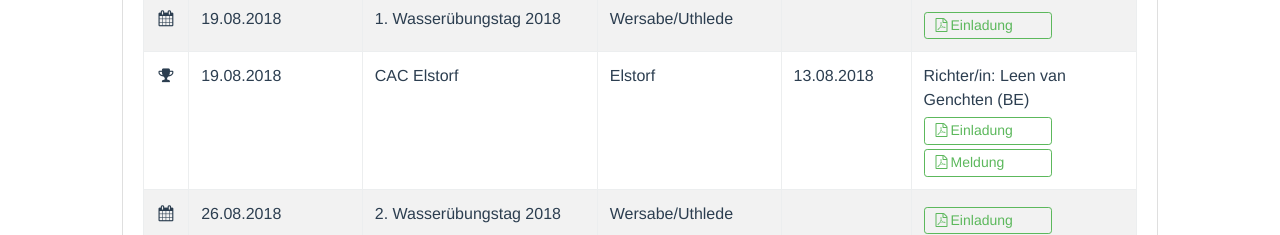
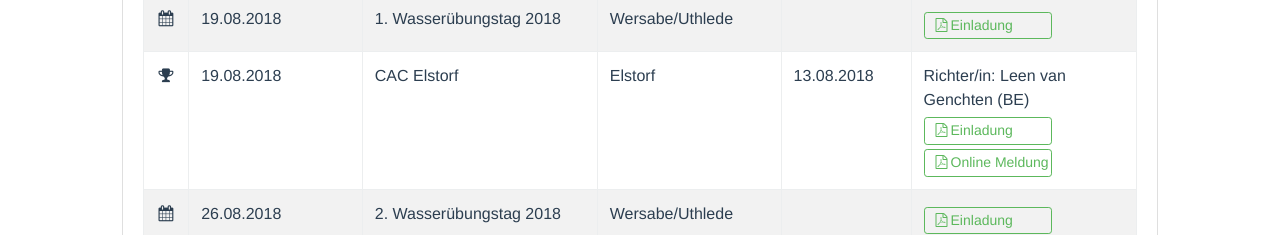
Before and after one commit to OMarohn/pus, a Vue app: page /#/aktiv/termine in a window 1280 px wide. Shown: the part 1090-1325 px from the top of the page. Built offline with nearby package versions, Linux system fonts and the light colour scheme; no server answers.

Commit message:
online button

```diff
--- a/src/components/AktivTermin.vue
+++ b/src/components/AktivTermin.vue
@@ -68,6 +68,12 @@
                       <i class="fa fa-file-pdf-o fa-fw"></i><span>Protokoll</span>
                     </a>
                   </div>
+                  <div v-if="theDate.hasOwnProperty('online')">
+                    <a data-toggle="tooltip" data-placement="top" title="Protokoll" :href="theDate.online" target="online"
+                       class="btn btn-outline-success btn-sm">
+                      <i class="fa fa-file-pdf-o fa-fw"></i><span>Online Meldung</span>
+                    </a>
+                  </div>
                   <div v-if="theDate.hasOwnProperty('meldung')">
                     <a data-toggle="tooltip" data-placement="top" title="Meldung" :href="'static/doc/' + theDate.meldung" target="prot"
                        class="btn btn-outline-success btn-sm">
@@ -90,7 +96,7 @@
   import PropertyTag from './PropertyTag'
 
   export default {
-    data () {
+    data() {
       return {
         termine: [],
         showHeader: true,
@@ -127,7 +133,7 @@
     },
     methods: {
       // Laden der News-Daten
-      fetchData () {
+      fetchData() {
         // filter auswerten
         if (this.$route.query.hasOwnProperty('filter')) {
           let params = this.$route.query.filter.split(',')
@@ -152,7 +158,7 @@
             })
         }
       },
-      convDate (datum) { // doublette @todo Auslagern nach vuex
+      convDate(datum) { // doublette @todo Auslagern nach vuex
         if (datum) {
           var parts = datum.split('.')
           if (parts.length === 3) {
--- a/static/data/aktuell/newsdate.json
+++ b/static/data/aktuell/newsdate.json
@@ -45,7 +45,7 @@
         "richter": "Leen van Genchten (BE)",
         "meldeschluss": "13.08.2018",
         "einladung": "einladung_elsdorf_2018.pdf",
-        "meldung": "ancacnord.pdf",
+        "online": "https://macshot.de/vfpus-n/",
         "typ": "Ausstellung"
       },
       {
```
Lines whose indentation alone changed are shown as unchanged.
